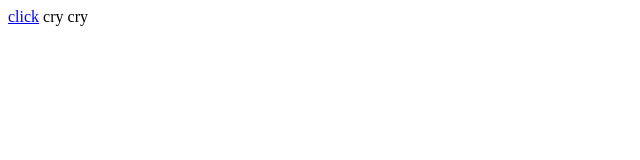
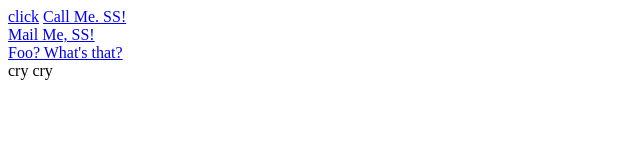
Before and after one commit to mincheulkim/mincheulkim.github.io, a plain HTML site: page index.html in a window 1280 px wide. Shown: the whole page, without its empty margins (0-640 px from the left). Drawn offline with Linux system fonts and the light colour scheme.

Commit message:
Update index.html

```diff
--- a/index.html
+++ b/index.html
@@ -1,3 +1,7 @@
 <a href="intent://mincheulkim.github.io#Intent;scheme=https;end">click</a>
 
+  <A HREF="tel:123456">Call Me. SS!</A><br>
+  <A HREF="mailto:me@digipine.com">Mail Me, SS!</A><br>
+  <A HREF="foo://my.test.com">Foo? What's that?</A><br>
+
 cry cry
```
